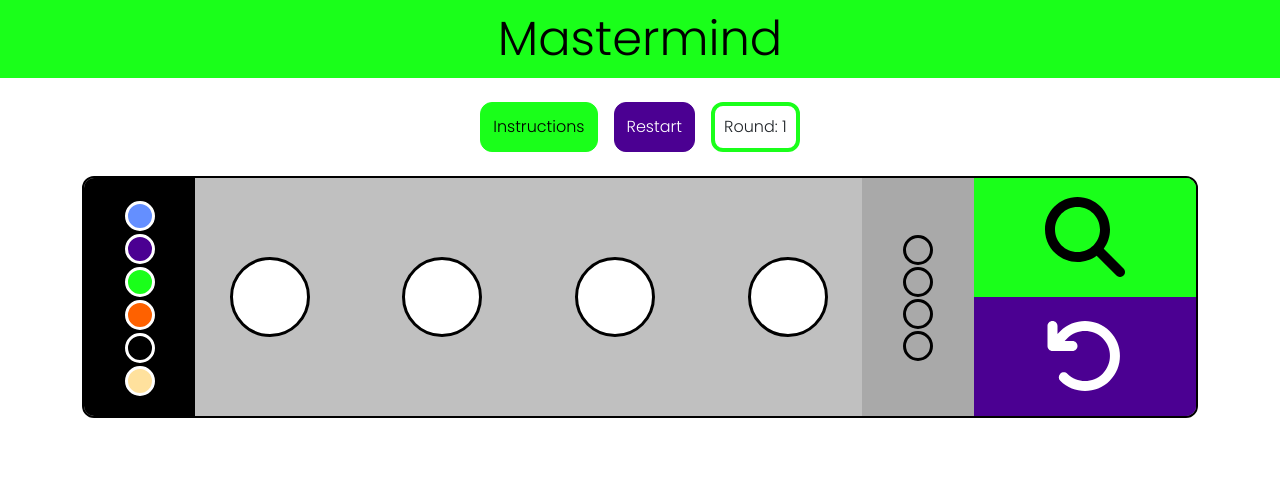
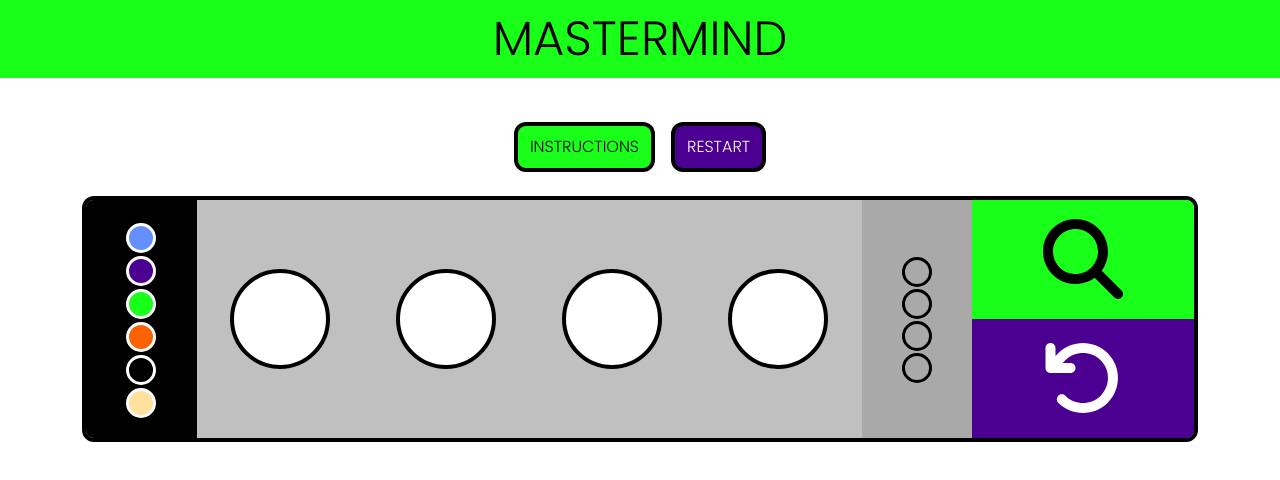
Before and after one commit to katharina-spiecker/mastermind, a website: page index.html in a window 1280 px wide. Drawn offline with Linux system fonts and the light colour scheme.

Commit message:
finish style

```diff
--- a/index.html
+++ b/index.html
@@ -20,7 +20,6 @@
         <div class="selection my-4">
             <button class="btn btn-primary choice-instruction mx-1 mx-lg-2">Instructions</button>
             <button id="restart-btn" class="btn btn-secondary mx-1 mx-lg-2">Restart</button>
-            <div class="round-wrapper mx-1 mx-lg-2">Round: <span id="round-display">1</span></div>
         </div>
 
         <div id="boardsContainer">
@@ -34,17 +33,17 @@
                     <span class="color-option" data-color="FFE19D" style="background-color: #FFE19D"></span>
                 </div>
 
-                <div class="guesses row">
-                    <div class="col-3 col-guess">
+                <div class="guesses">
+                    <div class="col-guess">
                         <span class="guesses-dot" id="guess1"></span>
                     </div>
-                    <div class="col-3 col-guess">
+                    <div class="col-guess">
                         <span class="guesses-dot" id="guess2"></span>
                     </div>
-                    <div class="col-3 col-guess">
+                    <div class="col-guess">
                         <span class="guesses-dot" id="guess3"></span>
                     </div>
-                    <div class="col-3 col-guess">
+                    <div class="col-guess">
                         <span class="guesses-dot" id="guess4"></span>
                     </div>
                 </div>
--- a/src/style/base.scss
+++ b/src/style/base.scss
@@ -19,18 +19,21 @@
   }
 
   header {
-    background-color: $color-primary;
+    background-color: #fff;
     position: sticky;
     max-width: 100%;
     top: 0;
-  }
-
+    padding-bottom: 10px;
     h1 {
+        background-color: $color-primary;
+        margin-bottom: 0;
         text-align: center;
+        text-transform: uppercase;
         font-size: 3rem;
         margin: 0 0 10px 0;
         padding: 10px;
         color: #000000;
+    }
   }
 
   .selection {
--- a/src/style/components/buttons.scss
+++ b/src/style/components/buttons.scss
@@ -1,6 +1,7 @@
 .btn {
     border-radius: $border-radius;
     height: 50px;
+    text-transform: uppercase;
 }
 
 .btn-primary {
@@ -10,7 +11,7 @@
     &:hover, &:active {
         background-color: #25ee25 !important;
         color: $color-black !important;
-        border-color: $color-primary !important;
+        border-color: $color-black !important;
     }
 }
 
@@ -20,6 +21,12 @@
     color: #fff;
     &:hover, &:active {
         background-color: darken($color-secondary, 5%) !important;
-        border-color: $color-secondary;
+        border-color: $color-black;
     }
 }
+
+.selection {
+    .btn {
+        border: $border-thickness solid $color-black;
+    }
+}
--- a/src/style/components/game-board.scss
+++ b/src/style/components/game-board.scss
@@ -2,9 +2,9 @@
     display: grid;
     grid-template-columns: 10% 60% 10% 20%;
     width: 100%;
-    border: 2px solid #000000;
+    border: $border-thickness solid #000000;
     margin: auto;
-    margin-top: 5px;
+    margin-top: 15px;
     background-color: silver;
     z-index: 2;
     box-sizing: border-box;
@@ -19,10 +19,11 @@
     justify-content: space-around;
     align-items: center;
     box-sizing: border-box;
+    width: 100%;
   }
 
   .guesses-dot {
-    border: 3px solid black;
+    border: $border-thickness solid black;
     background-color: white;
     height: 30px;
     width: 30px;
@@ -64,3 +65,10 @@
         }
     }
 }
+
+@include media-breakpoint-up(xl){
+    .guesses-dot {
+        height: 100px;
+        width: 100px;
+    }
+}
--- a/src/style/modal.scss
+++ b/src/style/modal.scss
@@ -15,7 +15,7 @@
     height: auto;
     width: 300px;
     background-color: #fff;
-    border: 4px solid black;
+    border: $border-thickness solid black;
 }
 
 @include media-breakpoint-up(lg){
--- a/src/style/variables.scss
+++ b/src/style/variables.scss
@@ -1,4 +1,5 @@
 $border-radius: 12px;
+$border-thickness: 4px;
 
 $color-blue: #648FFF;
 $color-purple: #4B0092;
```
Also changed, not shown: src/dist/js/script.js, src/dist/style.css, 1 other file. Lines whose indentation alone changed are shown as unchanged.
